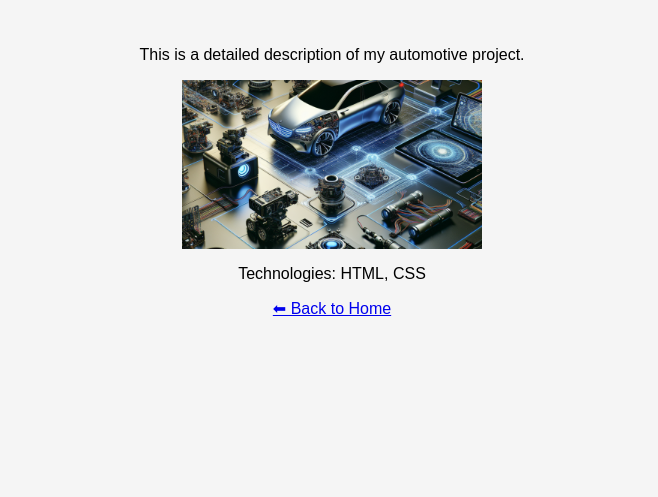
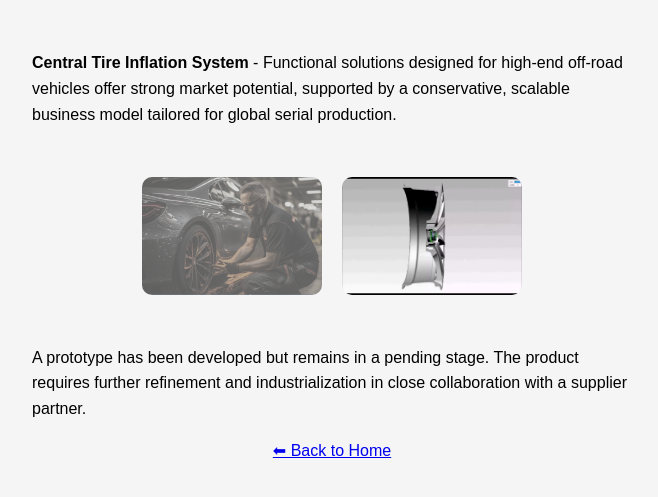
Before and after one commit to wuzhiqiu/wuzhiqiu.github.io, a plain HTML site: page automotive.html in a window 1280 px wide. Shown: the part 121-618 px from the top of the page, without its empty margins (308-966 px from the left). Drawn offline with Linux system fonts and the light colour scheme.

Commit message:
automotive  web page changes
version 1.2

```diff
--- a/automotive.html
+++ b/automotive.html
@@ -10,11 +10,22 @@
 
   <section>
     <h1>Automotive Project</h1>
-    <p>This is a detailed description of my automotive project.</p>
+    <p class="description">
+      <strong>Central Tire Inflation System</strong> - Functional solutions designed for
+      high-end off-road vehicles offer strong market potential, supported
+      by a conservative, scalable business model tailored for global
+      serial production.
+    </p>
 
-    <img src="images/Automotive.png" style="width:300px;">
+    <div class="image-row">
+      <img src="images/CTIS_Background.PNG" alt="Background">
+      <img src="images/CTIS.png" alt="CTIS">
+    </div>
 
-    <p>Technologies: HTML, CSS</p>
+
+    <p class="description">
+      A prototype has been developed but remains in a pending stage. The product requires further refinement and industrialization in close collaboration with a supplier partner.
+    </p>
 
     <a href="index.html">⬅ Back to Home</a>
   </section>
--- a/style.css
+++ b/style.css
@@ -50,3 +50,22 @@ h2 {
   color: inherit;
   display: block;
 }
+
+.description {
+  max-width: 600px;
+  margin: 20px 0;
+  line-height: 1.6;
+  text-align: left;
+}
+
+.image-row {
+  display: flex;
+  gap: 20px;
+  justify-content: center;
+  margin: 30px 0;
+}
+
+.image-row img {
+  width: 15%;
+  border-radius: 10px;
+}
```
Also changed, not shown: images/CTIS.png (added), images/CTIS_Background.PNG (added).
